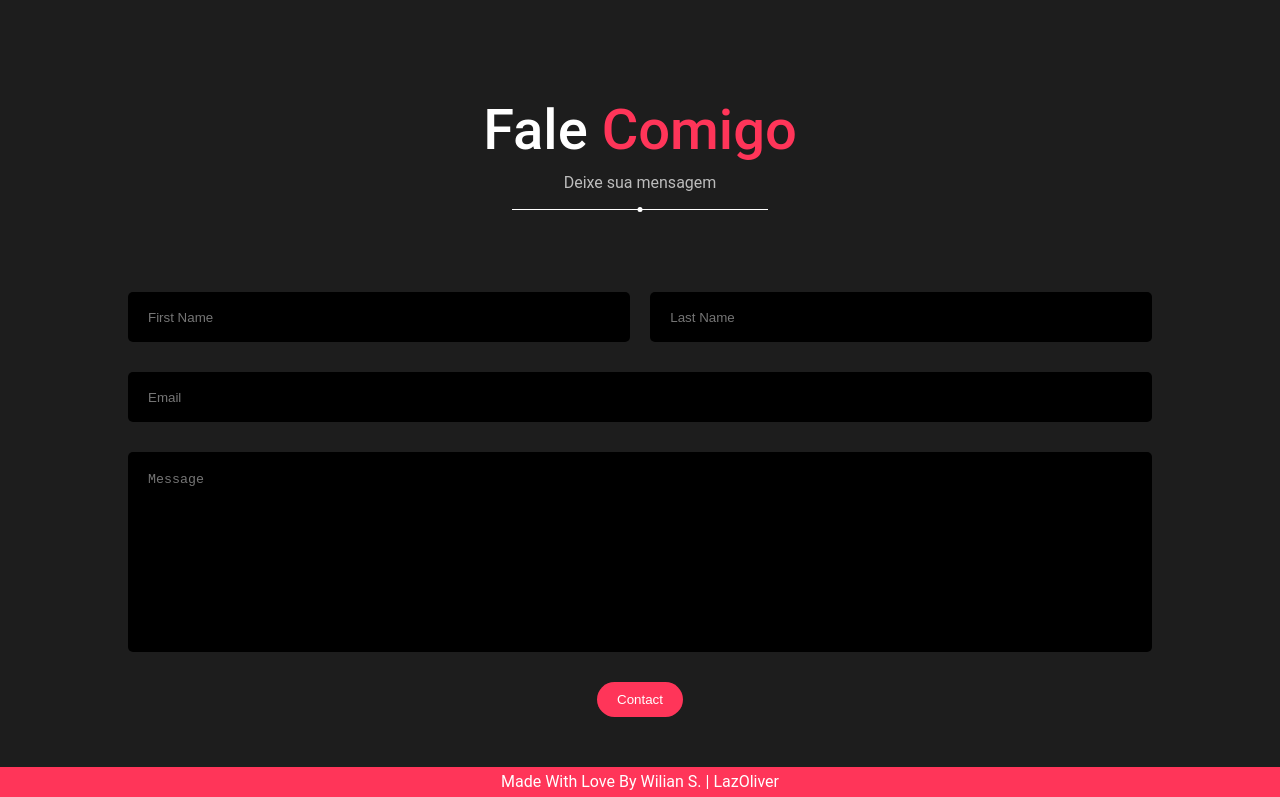
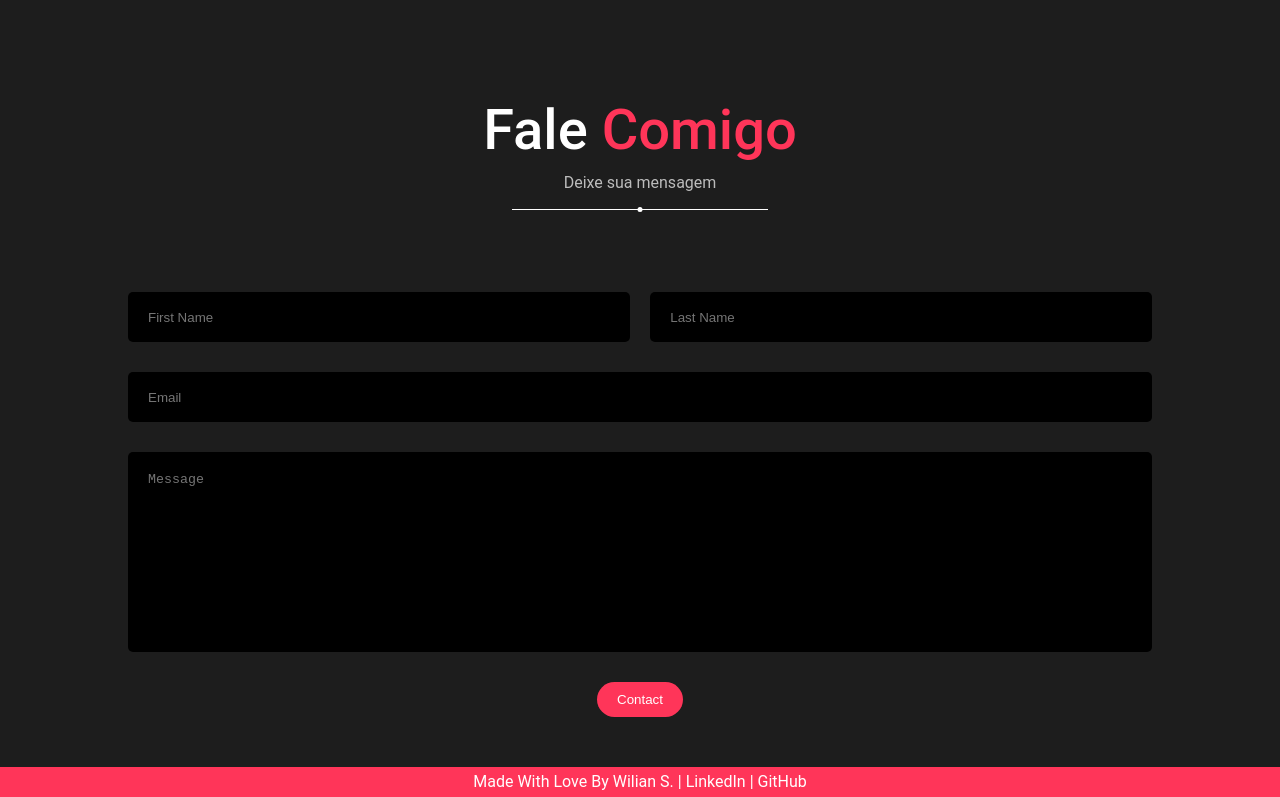
Before and after one commit to lazoliver/portfolio, a website: page public/index.html in a window 1280 px wide. Shown: the part 2845-3642 px from the top of the page. Drawn offline with Linux system fonts and the light colour scheme.

Commit message:
versão 1.0.1

```diff
--- a/public/index.html
+++ b/public/index.html
@@ -124,7 +124,16 @@
         </div>
     </section>
 
-    <footer class="footer">made with love by Wilian S. | LazOliver</footer>
+    <footer class="footer">
+        <ul>
+            <li>
+                <p>made with love by Wilian S.
+                    <a href="https://www.linkedin.com/in/wilian-silva-de-oliveira-642387205/" target="_blank">| LinkedIn </a>
+                    <a href="https://github.com/lazoliver" target="_blank">| GitHub</a>
+                </p>
+            </li>
+        </ul>
+    </footer>
 
     <script src="project.js"></script>
     <script src="app.js"></script>
--- a/public/style.css
+++ b/public/style.css
@@ -556,3 +556,8 @@ body {
     }
 
 }
+
+a {
+    color: #fff;
+    text-decoration: none;
+}
```
